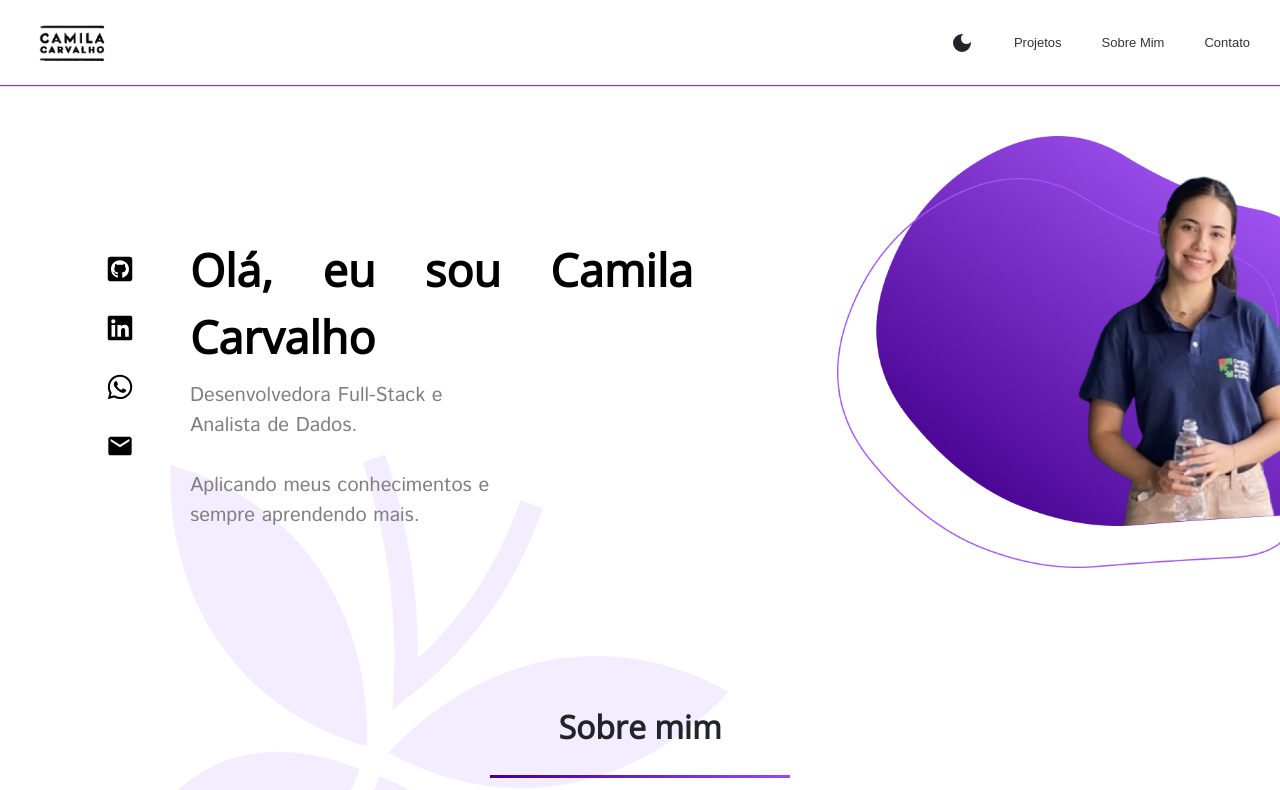
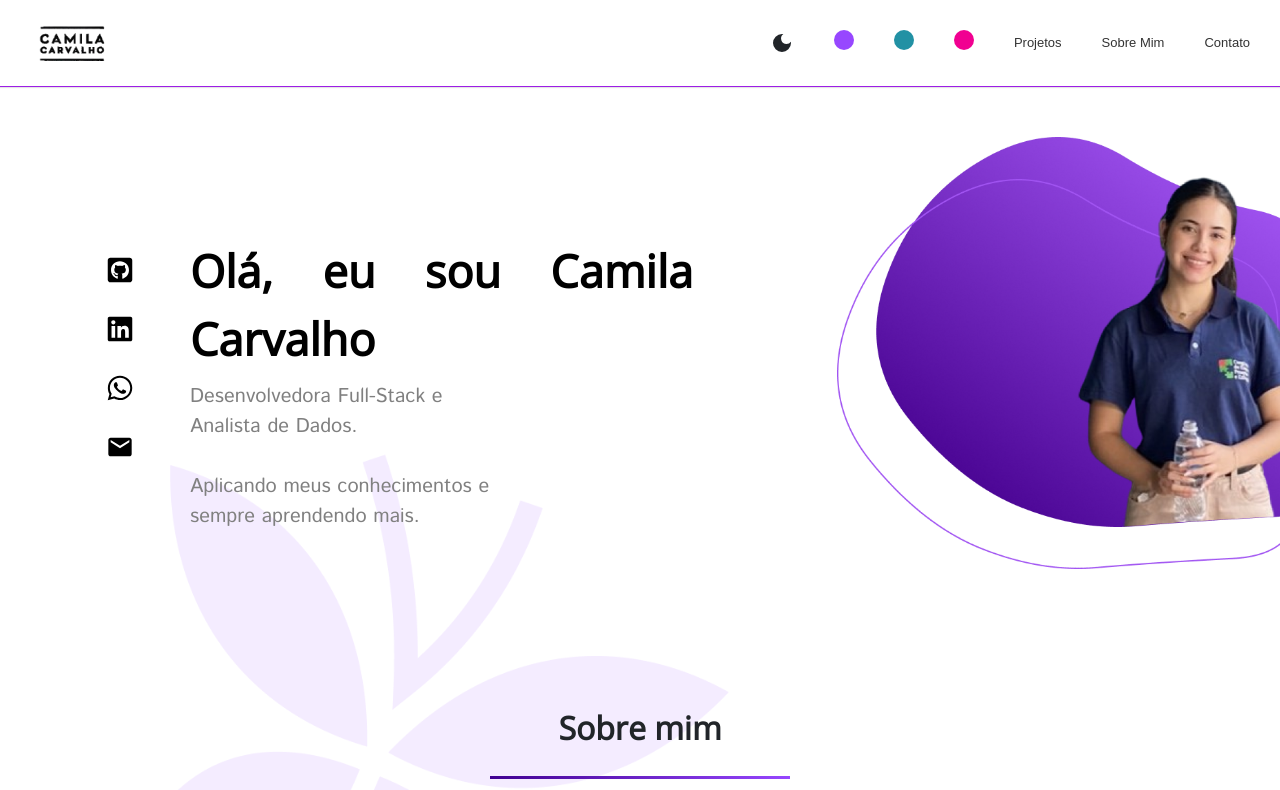
Before and after one commit to bycmlla/Portfolio-CamilaAguiar, a React (Create React App) app: page / in a window 1280 px wide. Shown: the top 790 px of the page. Built offline with nearby package versions, Linux system fonts and the light colour scheme.

Commit message:
add 3 new modes

```diff
--- a/src/components/NavBar/NavBar.css
+++ b/src/components/NavBar/NavBar.css
@@ -10,6 +10,28 @@
   box-shadow: 0px 1px 1px rgba(0, 0, 0, 0.1);
   border-bottom: #9D1EE5 1px solid;
   z-index: 1;
+}
+:root {
+  --primary-color: #9747FF;
+  --gradient-light: linear-gradient(135deg, #C084FC, #9747FF);
+  --gradient-dark: linear-gradient(135deg, #6B21A8, #3B0764);
+}
+
+.dark-mode {
+  --gradient-light: linear-gradient(135deg, #8B5CF6, #581C87);
+  --gradient-dark: linear-gradient(135deg, #4C1D95, #1E1B4B);
+}
+.color-button {
+  width: 20px;
+  height: 20px;
+  border-radius: 50%;
+  border: none;
+  cursor: pointer;
+  transition: transform 0.2s ease;
+}
+
+.color-button:hover {
+  transform: scale(1.2);
 }
 .my-navbar.active {
   opacity: 1;
--- a/src/components/NavBar/NavBar.js
+++ b/src/components/NavBar/NavBar.js
@@ -6,7 +6,9 @@ import { useState, useEffect } from "react";
 import { MdDarkMode } from "react-icons/md";
 import ScrollReveal from "scrollreveal";
 
-const NavBar = ({ toggleDarkMode, isDarkMode }) => {
+const colors = ["#9747FF", "#2291A4", "#F10091"];
+
+const NavBar = ({ toggleDarkMode, isDarkMode, selectedColor, setSelectedColor }) => {
   const [isActive, setIsActive] = useState(false);
   const location = useLocation();
 
@@ -29,29 +31,31 @@ const NavBar = ({ toggleDarkMode, isDarkMode }) => {
     });
   }, []);
 
+  const handleColorChange = (color) => {
+    setSelectedColor(color);
+    localStorage.setItem("selectedColor", color);
+  };
+
   return (
-    <nav
-      className={`my-navbar ${isActive ? "active" : ""} ${
-        isDarkMode ? "dark-mode" : ""
-      } reveal-top`}
-    >
+    <nav className={`my-navbar ${isActive ? "active" : ""} ${isDarkMode ? "dark-mode" : ""} reveal-top`}>
       <div className="navbar-brand">
         <a href="/" className="logo">
-          <img
-            src={isDarkMode ? LogoLight : LogoDark}
-            alt="Logo"
-            aria-hidden="true"
-          />
+          <img src={isDarkMode ? LogoLight : LogoDark} alt="Logo" aria-hidden="true" />
         </a>
       </div>
       <ul className="nav-links">
         <li>
-          <MdDarkMode
-            className="dark-mode-icon"
-            onClick={handleToggleDarkMode}
-            size={24}
-          />
+          <MdDarkMode className="dark-mode-icon" onClick={handleToggleDarkMode} size={24} />
         </li>
+        {colors.map((color) => (
+          <li key={color}>
+            <button
+              className="color-button"
+              style={{ backgroundColor: color }}
+              onClick={() => handleColorChange(color)}
+            />
+          </li>
+        ))}
         <li>
           <Link to="/projects">Projetos</Link>
         </li>
--- a/src/pages/Home/Home.js
+++ b/src/pages/Home/Home.js
@@ -23,13 +23,44 @@ import "./Home.css";
 import SectionTitle from "../../components/SectionTitle/SectionTitle";
 import butterfly from "../../assets/images/butterfly.png";
 
+/**você não está entendendo. eu quero que se eu clicar na bolinha de cor roxa, eu possa setar no meu css que a cor que eu quero para meus elementos será roxa.
+
+
+
+
+
+.dark-mode-home .cor-roxa button{ (cliquei na bolinha roxa e está no modo escuro, então a classe a ser utilizada será cor-roxa para dark mode)
+
+background-color: roxo;
+
+}
+
+
+
+.dark-mode-home .cor-rosa button{ (cliquei na bolinha rosa e está no modo escuro, então a classe a ser utilizada será cor-rosa para dark mode)
+
+background-color: rosa;
+
+}
+
+
+
+.cor rosa .button {
+
+background-color: rosa; (apenas vai mudar pro tom de rosa que eu escolher ai.)
+
+}
+
+
+
+igual como está sendo feito com o meu dark mode, onde eu escolho as cores para o meu modo escuro, mas eu quero escolher também baseado na cor que eu clicar na minha navbar. */
 const Home = () => {
   const [isActive, setIsActive] = useState(false);
   const [isDarkMode, setIsDarkMode] = useState(
     localStorage.getItem("darkMode") === "true"
   );
+  const [expand, setExpand] = useState(false);
   const location = useLocation();
-  const [expand, setExpand] = useState(false);
 
   useEffect(() => {
     setIsActive(true);
```
Also changed, not shown: src/assets/images/camilablackpage.png.
